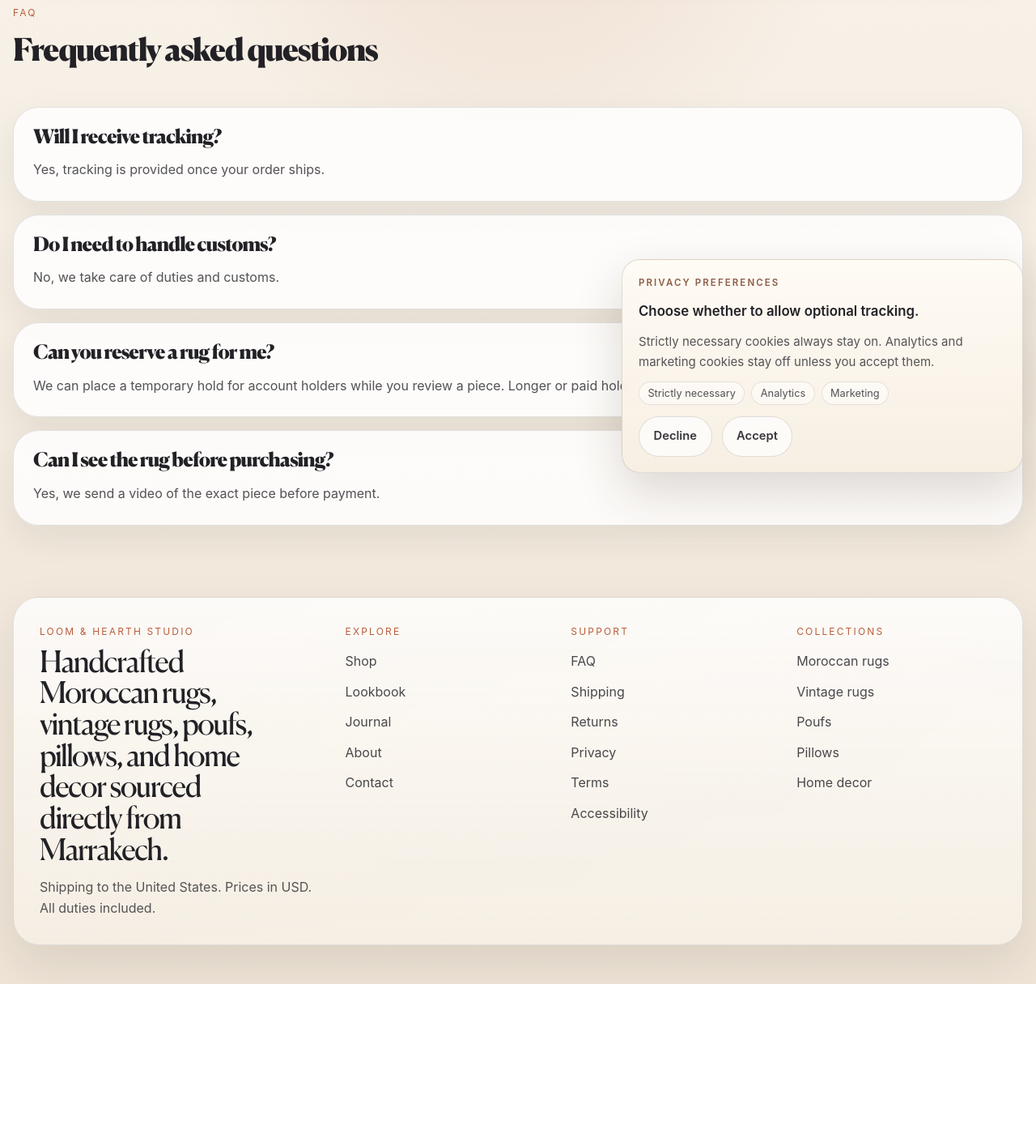
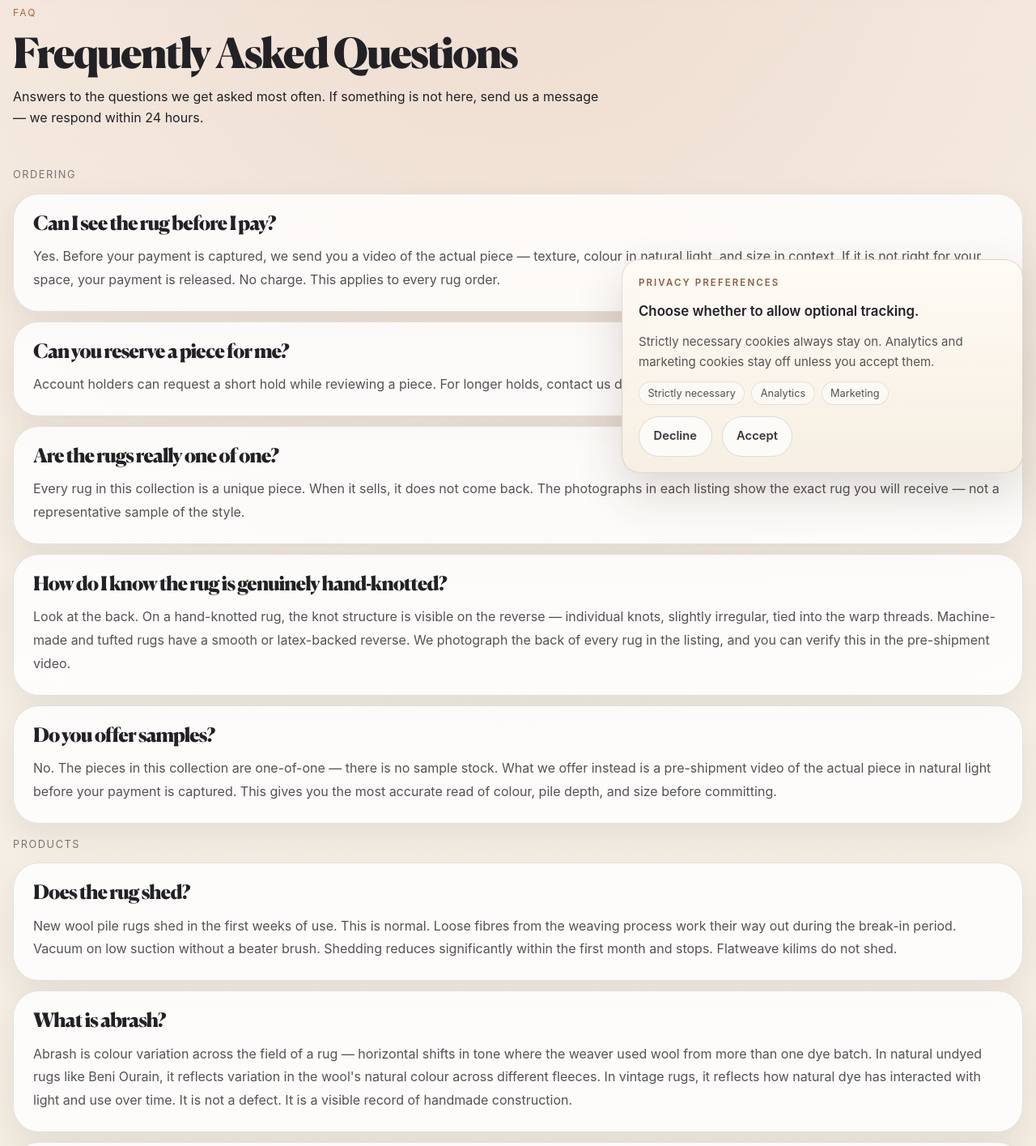
Before and after one commit to Riad-Rug/loom-hearth-studio, a Next.js app: page /faq in a window 1280 px wide. Shown: the part 200-1615 px from the top of the page at 81% size. Before the commit the page ends 1415 px from the top, so only its background shows below. Built offline with nearby package versions, Linux system fonts and the light colour scheme; no server answers; the database is empty.

Commit message:
faq: implement audited FAQ copy on /faq

```diff
--- a/features/content-pages/content-pages-data.ts
+++ b/features/content-pages/content-pages-data.ts
@@ -76,32 +76,161 @@ export const contactData = {
 export const faqItems: FaqItem[] = [
   {
     id: "faq-1",
-    group: "Shipping",
-    question: "Will I receive tracking?",
-    answer: "Yes, tracking is provided once your order ships.",
+    group: "Ordering",
+    question: "Can I see the rug before I pay?",
+    answer:
+      "Yes. Before your payment is captured, we send you a video of the actual piece \u2014 texture, colour in natural light, and size in context. If it is not right for your space, your payment is released. No charge. This applies to every rug order.",
     sortOrder: 1,
   },
   {
     id: "faq-2",
-    group: "Shipping",
-    question: "Do I need to handle customs?",
-    answer: "No, we take care of duties and customs.",
+    group: "Ordering",
+    question: "Can you reserve a piece for me?",
+    answer:
+      "Account holders can request a short hold while reviewing a piece. For longer holds, contact us directly \u2014 we handle these case by case.",
     sortOrder: 2,
   },
   {
     id: "faq-3",
-    group: "Holds",
-    question: "Can you reserve a rug for me?",
+    group: "Ordering",
+    question: "Are the rugs really one of one?",
     answer:
-      "We can place a temporary hold for account holders while you review a piece. Longer or paid holds can be arranged case by case.",
+      "Every rug in this collection is a unique piece. When it sells, it does not come back. The photographs in each listing show the exact rug you will receive \u2014 not a representative sample of the style.",
     sortOrder: 3,
   },
   {
     id: "faq-4",
-    group: "Inquiry",
-    question: "Can I see the rug before purchasing?",
-    answer: "Yes, we send a video of the exact piece before payment.",
+    group: "Ordering",
+    question: "How do I know the rug is genuinely hand-knotted?",
+    answer:
+      "Look at the back. On a hand-knotted rug, the knot structure is visible on the reverse \u2014 individual knots, slightly irregular, tied into the warp threads. Machine-made and tufted rugs have a smooth or latex-backed reverse. We photograph the back of every rug in the listing, and you can verify this in the pre-shipment video.",
     sortOrder: 4,
+  },
+  {
+    id: "faq-5",
+    group: "Ordering",
+    question: "Do you offer samples?",
+    answer:
+      "No. The pieces in this collection are one-of-one \u2014 there is no sample stock. What we offer instead is a pre-shipment video of the actual piece in natural light before your payment is captured. This gives you the most accurate read of colour, pile depth, and size before committing.",
+    sortOrder: 5,
+  },
+  {
+    id: "faq-6",
+    group: "Products",
+    question: "Does the rug shed?",
+    answer:
+      "New wool pile rugs shed in the first weeks of use. This is normal. Loose fibres from the weaving process work their way out during the break-in period. Vacuum on low suction without a beater brush. Shedding reduces significantly within the first month and stops. Flatweave kilims do not shed.",
+    sortOrder: 6,
+  },
+  {
+    id: "faq-7",
+    group: "Products",
+    question: "What is abrash?",
+    answer:
+      "Abrash is colour variation across the field of a rug \u2014 horizontal shifts in tone where the weaver used wool from more than one dye batch. In natural undyed rugs like Beni Ourain, it reflects variation in the wool's natural colour across different fleeces. In vintage rugs, it reflects how natural dye has interacted with light and use over time. It is not a defect. It is a visible record of handmade construction.",
+    sortOrder: 7,
+  },
+  {
+    id: "faq-8",
+    group: "Products",
+    question: "Is the colour in the photos accurate?",
+    answer:
+      "We calibrate listing photographs for colour accuracy, but screen calibration varies by device. This is why we offer the pre-shipment video \u2014 filmed in natural light, it gives the most accurate read of the rug's true colour. If colour is critical to your decision, use the video before approving shipment.",
+    sortOrder: 8,
+  },
+  {
+    id: "faq-9",
+    group: "Products",
+    question: "Are your rugs naturally dyed?",
+    answer:
+      "We note in each listing whether the dye is assessed as natural or synthetic, and whether that assessment is based on physical evidence or attributed provenance. We do not make natural dye claims we cannot verify. Most commercially produced Moroccan rugs use synthetic dye \u2014 we state this clearly rather than assume.",
+    sortOrder: 9,
+  },
+  {
+    id: "faq-10",
+    group: "Products",
+    question: "What size rug do I need?",
+    answer:
+      "Living room with sofa and two chairs: an 810 ft rug grounds the seating group without leaving furniture legs floating. Smaller groupings work with a 69 ft. Dining room: the rug should extend at least 24 inches beyond the table edge on all sides so chairs stay on the rug when pulled out. Bedroom: a 912 ft rug under a king bed with the rug visible on both sides of the frame is the standard. Send us your room dimensions and we will give you a specific recommendation.",
+    sortOrder: 10,
+  },
+  {
+    id: "faq-11",
+    group: "Shipping",
+    question: "Where do orders ship from?",
+    answer: "All orders ship from Morocco.",
+    sortOrder: 11,
+  },
+  {
+    id: "faq-12",
+    group: "Shipping",
+    question: "How long does shipping take?",
+    answer:
+      "USA: 7\u201314 business days after dispatch. This is an estimate \u2014 customs processing can add time. We send tracking when the order leaves Morocco.",
+    sortOrder: 12,
+  },
+  {
+    id: "faq-13",
+    group: "Shipping",
+    question: "Will I receive tracking?",
+    answer: "Yes. A tracking number is sent by email when your order is dispatched.",
+    sortOrder: 13,
+  },
+  {
+    id: "faq-14",
+    group: "Shipping",
+    question: "Do I need to pay customs or import duties?",
+    answer:
+      "For US orders: no. Duties are included in the price. There are no unexpected charges at delivery.",
+    sortOrder: 14,
+  },
+  {
+    id: "faq-15",
+    group: "Shipping",
+    question: "What carriers do you use?",
+    answer:
+      "DHL Express, FedEx International, and Aramex. Carrier is selected based on destination and shipment dimensions.",
+    sortOrder: 15,
+  },
+  {
+    id: "faq-16",
+    group: "Returns",
+    question: "What is your return policy?",
+    answer:
+      "14 days from confirmed delivery, provided the piece is unwashed, unaltered, free of pet hair embedded in the pile, and free of strong odours. The buyer covers return shipping in all cases, except where an item was materially misdescribed in the listing. Refunds are processed within 5 business days of confirmed return receipt.",
+    sortOrder: 16,
+  },
+  {
+    id: "faq-17",
+    group: "Returns",
+    question: "How do I avoid needing to return a rug?",
+    answer:
+      "The most common reasons for returns are colour mismatch and size mismatch. The pre-shipment video addresses both directly. Accept the video before your rug ships and you will see the actual colour in natural light and can confirm the size in context.",
+    sortOrder: 17,
+  },
+  {
+    id: "faq-18",
+    group: "Rug Care",
+    question: "How do I clean a Moroccan rug?",
+    answer:
+      "Vacuum regularly on low suction without a beater brush. Spot clean with cold water and a small amount of wool-safe detergent \u2014 blot, do not rub. For deep cleaning, use a professional who works with hand-knotted wool textiles. Avoid steam, high heat, and machine washing.",
+    sortOrder: 18,
+  },
+  {
+    id: "faq-19",
+    group: "Rug Care",
+    question: "My rug smells like wool. Is that normal?",
+    answer:
+      "Yes. Natural wool carries a lanolin smell that is more pronounced when the rug is new or has been stored. It fades with air circulation. Lay the rug flat in a well-ventilated room for a few days if the smell is strong at arrival.",
+    sortOrder: 19,
+  },
+  {
+    id: "faq-20",
+    group: "Rug Care",
+    question: "Can I use the rug outdoors?",
+    answer:
+      "Hand-knotted wool pile rugs are not suitable for outdoor use. Wool absorbs moisture and will mildew in sustained outdoor conditions. Kilim flatweaves can tolerate limited covered outdoor use in dry climates, but are not built for it.",
+    sortOrder: 20,
   },
 ] as const;
 
--- a/features/content-pages/faq-page-view.tsx
+++ b/features/content-pages/faq-page-view.tsx
@@ -1,22 +1,41 @@
 import { faqItems } from "@/features/content-pages/content-pages-data";
 
 import styles from "./content-pages.module.css";
+
+const faqIntro =
+  "Answers to the questions we get asked most often. If something is not here, send us a message \u2014 we respond within 24 hours.";
+
+const faqGroups = ["Ordering", "Products", "Shipping", "Returns", "Rug Care"] as const;
 
 export function FaqPageView() {
   return (
     <div className={styles.page}>
       <section className={styles.sectionHeader}>
         <p className={styles.eyebrow}>FAQ</p>
-        <h2>Frequently asked questions</h2>
+        <h1>Frequently Asked Questions</h1>
+        <p>{faqIntro}</p>
       </section>
 
       <section className={styles.faqList}>
-        {faqItems.map((item) => (
-          <article key={item.id} className={styles.faqItem}>
-            <h2>{item.question}</h2>
-            <p className={styles.faqAnswer}>{item.answer}</p>
-          </article>
-        ))}
+        {faqGroups.map((group) => {
+          const items = faqItems.filter((item) => item.group === group);
+
+          if (!items.length) {
+            return null;
+          }
+
+          return (
+            <div key={group} className={styles.faqGroup}>
+              <p className={styles.faqGroupTitle}>{group}</p>
+              {items.map((item) => (
+                <article key={item.id} className={styles.faqItem}>
+                  <h2>{item.question}</h2>
+                  <p className={styles.faqAnswer}>{item.answer}</p>
+                </article>
+              ))}
+            </div>
+          );
+        })}
       </section>
     </div>
   );
```
